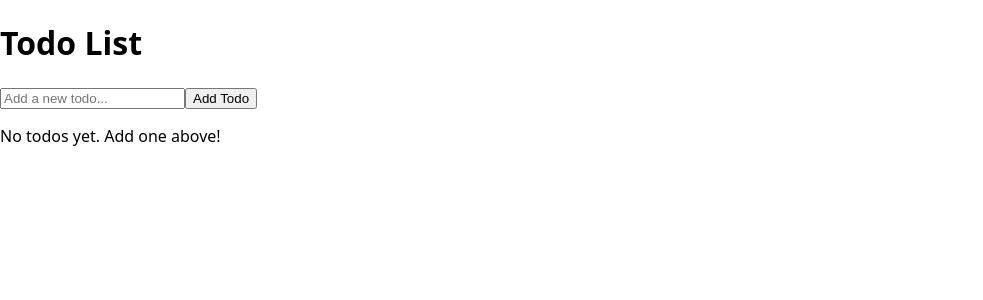
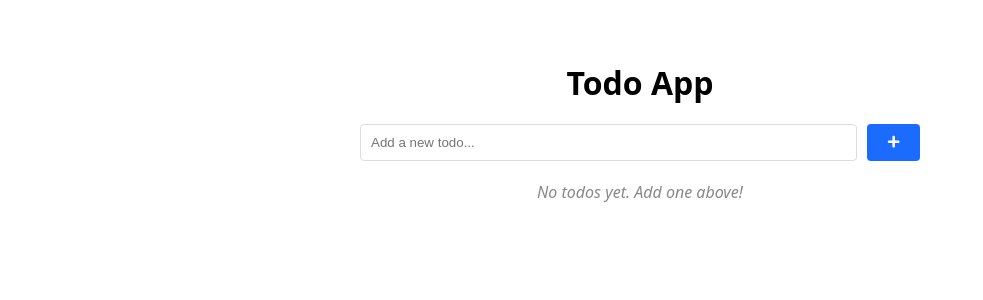
Before and after one commit to mateo-tadic/todo-app, a React (Vite) app: page / in a window 1280 px wide. Shown: the top 300 px of the page, without its empty margins (0-983 px from the left). Built offline with nearby package versions, Linux system fonts and the light colour scheme.

Commit message:
style: implemented css modules and basic styling

```diff
--- a/package.json
+++ b/package.json
@@ -11,9 +11,12 @@
   },
   "dependencies": {
     "@reduxjs/toolkit": "^2.8.2",
+    "@types/styled-components": "^5.1.34",
     "react": "^19.1.0",
     "react-dom": "^19.1.0",
-    "react-redux": "^9.2.0"
+    "react-icons": "^5.5.0",
+    "react-redux": "^9.2.0",
+    "styled-components": "^6.1.19"
   },
   "devDependencies": {
     "@eslint/js": "^9.29.0",
--- a/src/App.tsx
+++ b/src/App.tsx
@@ -1,8 +1,9 @@
 import TodoList from './components/TodoList';
+import styles from './components/App.module.css';
 
 function App() {
   return (
-    <div className="app">
+    <div className={styles.app}>
       <TodoList />
     </div>
   );
--- /dev/null
+++ b/src/components/App.module.css
@@ -0,0 +1,5 @@
+.app {
+  min-height: 100vh;
+  background: #ffffff;
+  padding: 20px;
+}
--- /dev/null
+++ b/src/components/TodoList.module.css
@@ -0,0 +1,83 @@
+.container {
+  max-width: 600px;
+  margin: 0 auto;
+  padding: 20px;
+}
+
+.title {
+  text-align: center;
+  margin-bottom: 20px;
+}
+
+.form {
+  display: flex;
+  gap: 10px;
+  margin-bottom: 20px;
+}
+
+.input {
+  flex: 1;
+  padding: 10px;
+  border: 1px solid #dddddd;
+  border-radius: 4px;
+}
+
+.addButton {
+  padding: 10px 20px;
+  background: #1c6bff;
+  color: rgb(255, 255, 255);
+  border: none;
+  border-radius: 4px;
+  cursor: pointer;
+}
+
+.addButton:hover {
+  background: #2672ff;
+}
+
+.list {
+  list-style: none;
+  padding: 0;
+  margin: 0;
+}
+
+.item {
+  display: flex;
+  align-items: center;
+  gap: 10px;
+  padding: 10px;
+  border: 1px solid #eeeeee;
+  margin-bottom: 5px;
+  border-radius: 4px;
+}
+
+.item.completed {
+  background: #f8f9fa;
+}
+
+.text {
+  flex: 1;
+}
+
+.text.completed {
+  text-decoration: line-through;
+  color: #888888;
+}
+
+.deleteButton {
+  padding: 5px 10px;
+  background: #df3143;
+  color: white;
+  border: none;
+  border-radius: 4px;
+}
+
+.deleteButton:hover {
+  background: #e0394a;
+}
+
+.empty {
+  text-align: center;
+  color: #888888;
+  font-style: italic;
+}
--- a/src/components/TodoList.tsx
+++ b/src/components/TodoList.tsx
@@ -1,10 +1,12 @@
-import { useState } from 'react';
-import { useSelector, useDispatch } from 'react-redux';
-import type { RootState } from '../store/store';
-import { addTodo, toggleTodo, deleteTodo } from '../store/todoSlice';
+import { useState } from "react";
+import { useSelector, useDispatch } from "react-redux";
+import type { RootState } from "../store/store";
+import { addTodo, toggleTodo, deleteTodo } from "../store/todoSlice";
+import styles from "./TodoList.module.css";
+import { FaPlus, FaRegTrashAlt } from "react-icons/fa";
 
 const TodoList = () => {
-  const [newTodoText, setNewTodoText] = useState('');
+  const [newTodoText, setNewTodoText] = useState("");
   const todos = useSelector((state: RootState) => state.todos.todos);
   const dispatch = useDispatch();
 
@@ -12,7 +14,7 @@ const TodoList = () => {
     event.preventDefault();
     if (newTodoText.trim()) {
       dispatch(addTodo(newTodoText.trim()));
-      setNewTodoText('');
+      setNewTodoText("");
     }
   };
 
@@ -25,39 +27,54 @@ const TodoList = () => {
   };
 
   return (
-    <div>
-      <h1>Todo List</h1>
+    <div className={styles.container}>
+      <h1 className={styles.title}>Todo App</h1>
 
-      <form onSubmit={handleAddTodo}>
+      <form onSubmit={handleAddTodo} className={styles.form}>
         <input
           type="text"
           value={newTodoText}
           onChange={(event) => setNewTodoText(event.target.value)}
           placeholder="Add a new todo..."
+          className={styles.input}
         />
-        <button type="submit">
-          Add Todo
+        <button type="submit" className={styles.addButton}>
+          <FaPlus />
         </button>
       </form>
 
-      <ul>
+      <ul className={styles.list}>
         {todos.map((todo) => (
-          <li key={todo.id} style={{ textDecoration: todo.completed ? 'line-through' : 'none' }}>
+          <li
+            key={todo.id}
+            className={`${styles.item} ${
+              todo.completed ? styles.completed : ""
+            }`}
+          >
             <input
               type="checkbox"
               checked={todo.completed}
               onChange={() => handleToggleTodo(todo.id)}
             />
-            <span>{todo.text}</span>
-            <button onClick={() => handleDeleteTodo(todo.id)}>
-              Delete
+            <span
+              className={`${styles.text} ${
+                todo.completed ? styles.completed : ""
+              }`}
+            >
+              {todo.text}
+            </span>
+            <button
+              onClick={() => handleDeleteTodo(todo.id)}
+              className={styles.deleteButton}
+            >
+              <FaRegTrashAlt />
             </button>
           </li>
         ))}
       </ul>
 
       {todos.length === 0 && (
-        <p>No todos yet. Add one above!</p>
+        <p className={styles.empty}>No todos yet. Add one above!</p>
       )}
     </div>
   );
```
Also changed, not shown: 1 other file (tests, documents, lock files or other folders).
